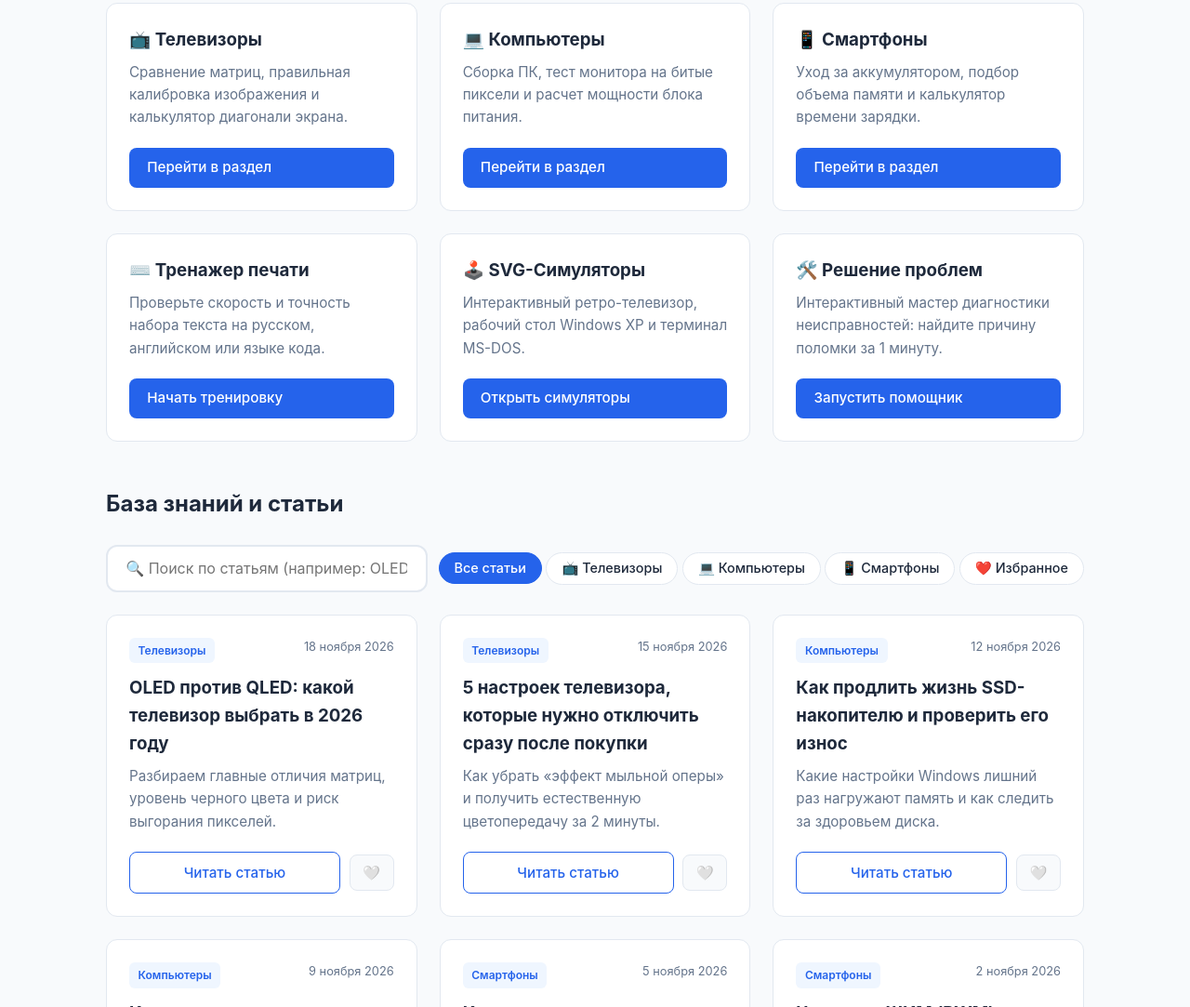
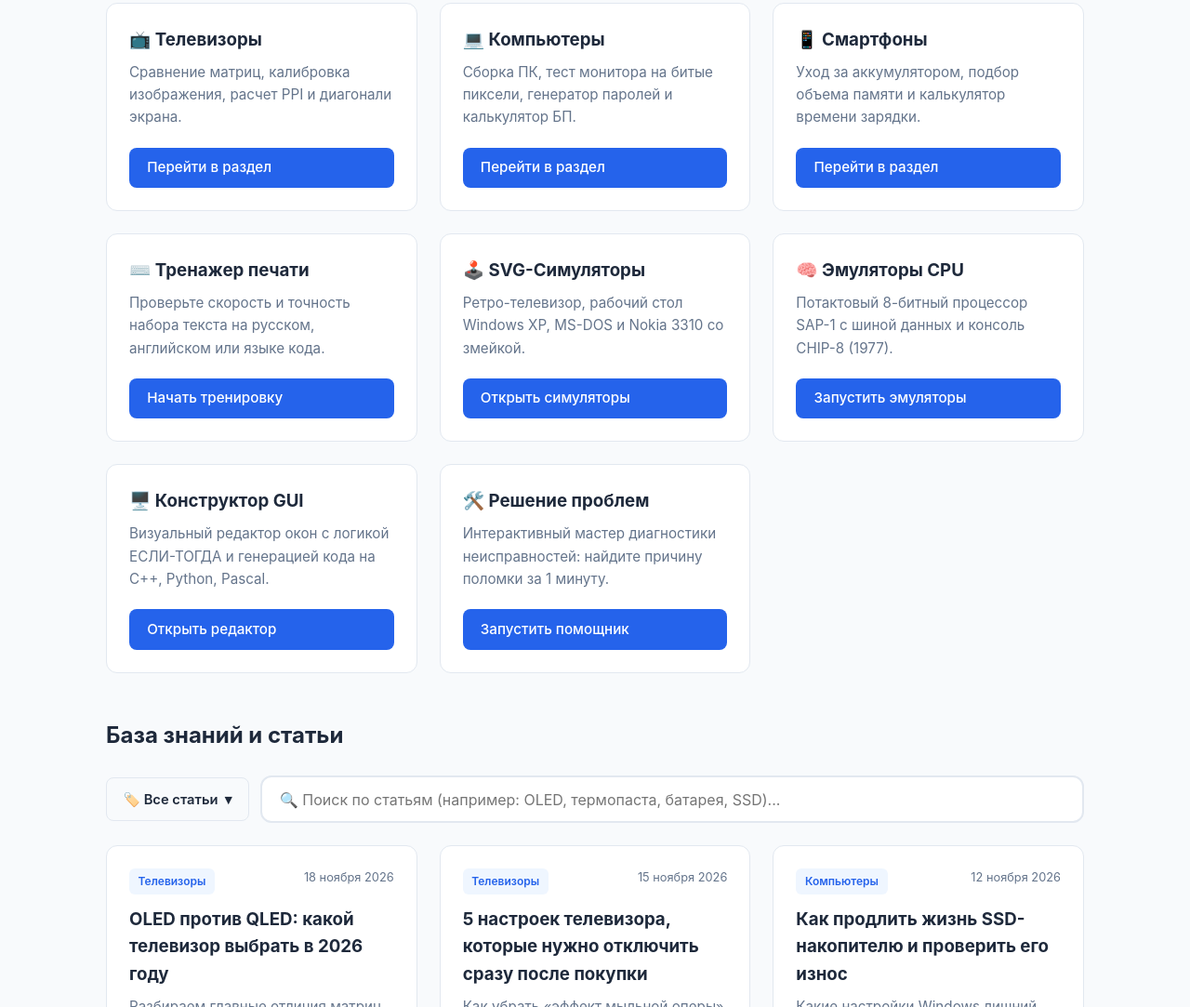
Before and after one commit to gg9730594-cpu/techno-expert-1000, a plain HTML site: page index.html in a window 1280 px wide. Shown: the part 405-1488 px from the top of the page at 93% size. Drawn offline with Linux system fonts and the light colour scheme.

Commit message:
Update index.html

```diff
--- a/index.html
+++ b/index.html
@@ -20,7 +20,7 @@
             <div class="card">
                 <div>
                     <h3>📺 Телевизоры</h3>
-                    <p>Сравнение матриц, правильная калибровка изображения и калькулятор диагонали экрана.</p>
+                    <p>Сравнение матриц, калибровка изображения, расчет PPI и диагонали экрана.</p>
                 </div>
                 <a href="tv.html" class="btn">Перейти в раздел</a>
             </div>
@@ -28,7 +28,7 @@
             <div class="card">
                 <div>
                     <h3>💻 Компьютеры</h3>
-                    <p>Сборка ПК, тест монитора на битые пиксели и расчет мощности блока питания.</p>
+                    <p>Сборка ПК, тест монитора на битые пиксели, генератор паролей и калькулятор БП.</p>
                 </div>
                 <a href="pc.html" class="btn">Перейти в раздел</a>
             </div>
@@ -52,9 +52,25 @@
             <div class="card">
                 <div>
                     <h3>🕹️ SVG-Симуляторы</h3>
-                    <p>Интерактивный ретро-телевизор, рабочий стол Windows XP и терминал MS-DOS.</p>
+                    <p>Ретро-телевизор, рабочий стол Windows XP, MS-DOS и Nokia 3310 со змейкой.</p>
                 </div>
                 <a href="simulators.html" class="btn">Открыть симуляторы</a>
+            </div>
+
+            <div class="card">
+                <div>
+                    <h3>🧠 Эмуляторы CPU</h3>
+                    <p>Потактовый 8-битный процессор SAP-1 с шиной данных и консоль CHIP-8 (1977).</p>
+                </div>
+                <a href="emulator.html" class="btn">Запустить эмуляторы</a>
+            </div>
+
+            <div class="card">
+                <div>
+                    <h3>🖥️ Конструктор GUI</h3>
+                    <p>Визуальный редактор окон с логикой ЕСЛИ-ТОГДА и генерацией кода на C++, Python, Pascal.</p>
+                </div>
+                <a href="svg-editor.html" class="btn">Открыть редактор</a>
             </div>
 
             <div class="card">
@@ -69,6 +85,22 @@
         <h2 style="margin-top: 3rem;">База знаний и статьи</h2>
 
         <div class="controls-panel">
+            <!-- Выпадающий список категорий по кнопке -->
+            <div class="dropdown">
+                <button class="dropdown-btn" style="padding: 0.85rem 1.1rem;" onclick="toggleDropdown('cat-filter-menu', event)">
+                    <span id="cat-btn-label">🏷️ Все статьи</span>
+                    <span>▾</span>
+                </button>
+                <div id="cat-filter-menu" class="dropdown-menu left-align">
+                    <button class="dropdown-item active" onclick="selectCategory('all', '🏷️ Все статьи', this)">🏷️ Все статьи</button>
+                    <button class="dropdown-item" onclick="selectCategory('tv', '📺 Телевизоры', this)">📺 Телевизоры</button>
+                    <button class="dropdown-item" onclick="selectCategory('pc', '💻 Компьютеры', this)">💻 Компьютеры</button>
+                    <button class="dropdown-item" onclick="selectCategory('phones', '📱 Смартфоны', this)">📱 Смартфоны</button>
+                    <button class="dropdown-item" onclick="selectCategory('favorites', '❤️ Избранное', this)">❤️ Избранное</button>
+                </div>
+            </div>
+
+            <!-- Строка живого поиска -->
             <input
                 type="text"
                 id="article-search"
@@ -76,14 +108,6 @@
                 placeholder="🔍 Поиск по статьям (например: OLED, термопаста, батарея, SSD)..."
                 oninput="applyFilters()"
             >
-
-            <div class="filter-pills" id="category-filters">
-                <button class="filter-btn active" onclick="setCategory('all', this)">Все статьи</button>
-                <button class="filter-btn" onclick="setCategory('tv', this)">📺 Телевизоры</button>
-                <button class="filter-btn" onclick="setCategory('pc', this)">💻 Компьютеры</button>
-                <button class="filter-btn" onclick="setCategory('phones', this)">📱 Смартфоны</button>
-                <button class="filter-btn" onclick="setCategory('favorites', this)">❤️ Избранное</button>
-            </div>
         </div>
 
         <div id="latest-articles" class="grid"></div>
@@ -95,9 +119,10 @@
     <script>
         let currentCategory = "all";
 
-        function setCategory(category, btnElement) {
+        function selectCategory(category, label, btnElement) {
             currentCategory = category;
-            document.querySelectorAll(".filter-btn").forEach(btn => btn.classList.remove("active"));
+            document.getElementById("cat-btn-label").textContent = label;
+            document.querySelectorAll("#cat-filter-menu .dropdown-item").forEach(btn => btn.classList.remove("active"));
             btnElement.classList.add("active");
             applyFilters();
         }
```
